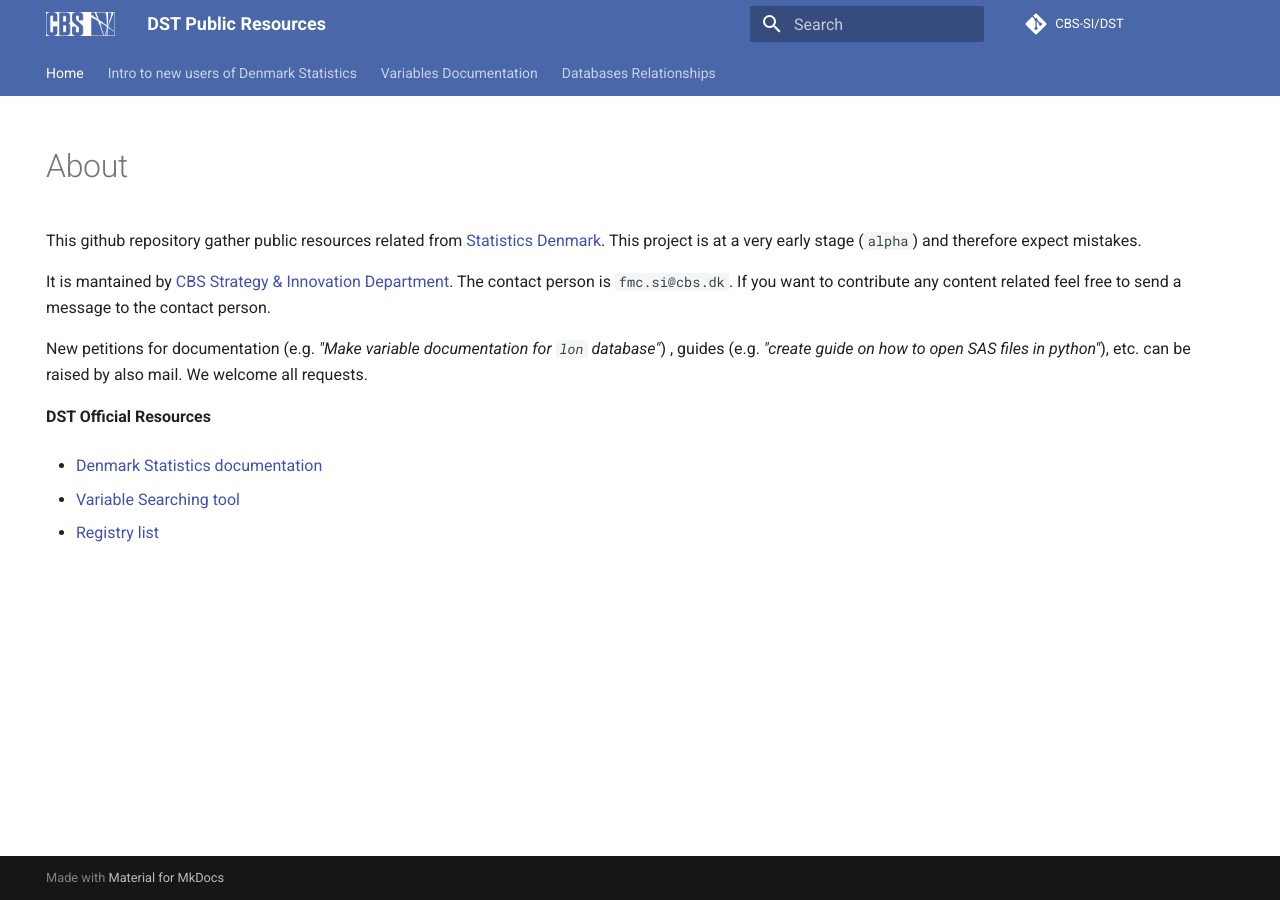
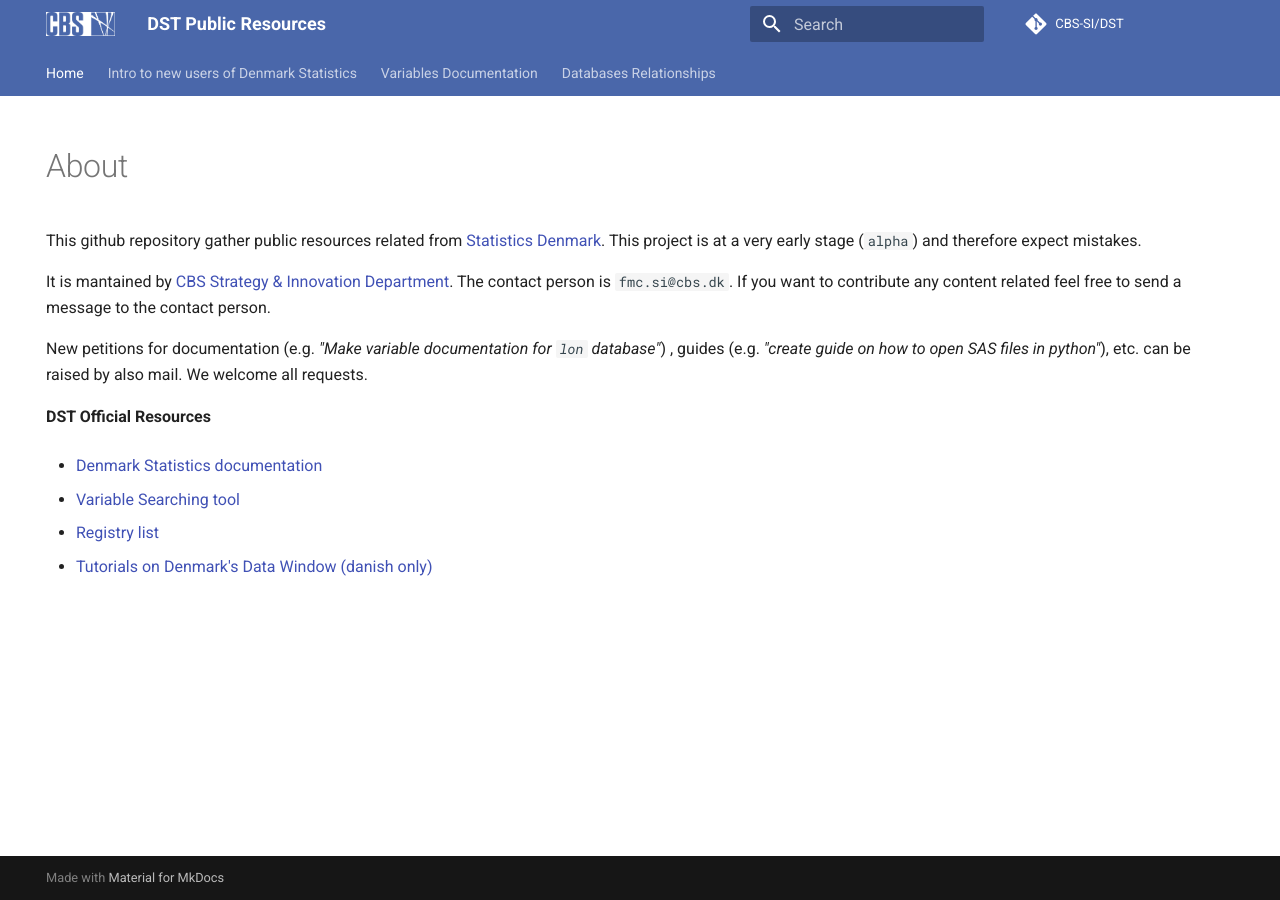
Before and after one commit to CBS-SI/DST, an MkDocs documentation site: the page built from docs/index.md, in a window 1280 px wide. Built offline with MkDocs 1.6.1 and Material for MkDocs 9.7.7, drawn with Linux system fonts in a browser that asks for light colours; comment, search, counter and statistics services are not loaded.

Commit message:
Update index.md

```diff
--- a/docs/index.md
+++ b/docs/index.md
@@ -19,3 +19,5 @@ New petitions for documentation (e.g. *"Make variable documentation for `lon` da
 - [Variable Searching tool](https://www.dst.dk/da/TilSalg/Forskningsservice/Dokumentation/hoejkvalitetsvariable)
 
 - [Registry list](https://www.dst.dk/extranet/forskningvariabellister/Oversigt%20over%20registre.html)
+
+- [Tutorials on Denmark's Data Window (danish only)](https://www.dst.dk/da/TilSalg/data-til-forskning/danmarks-datavindue/videovejledninger)
```
